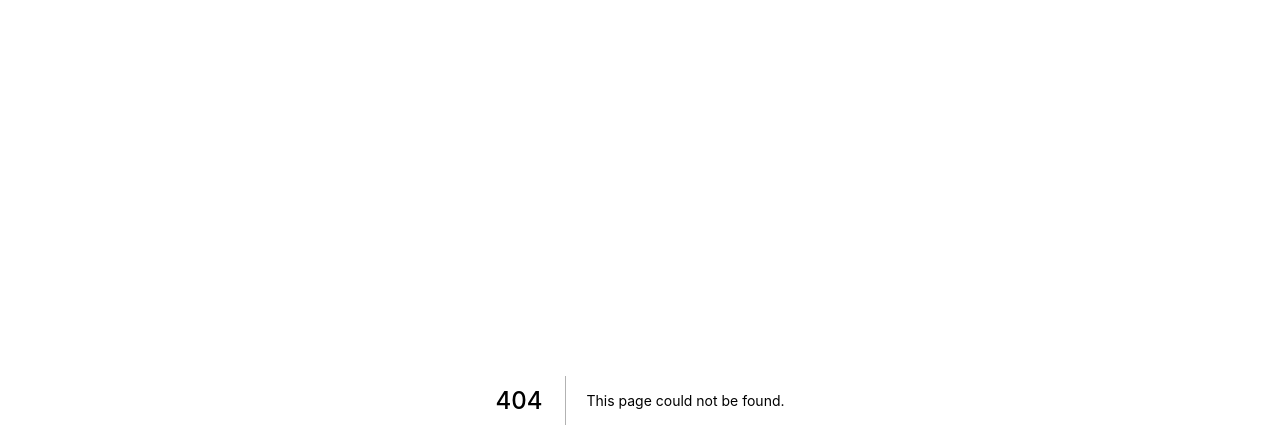
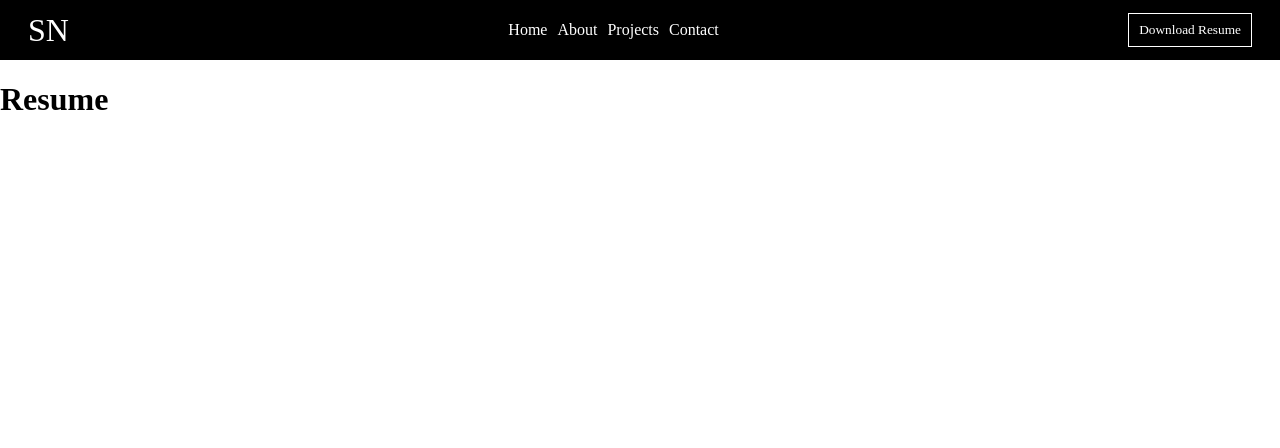
Before and after one commit to shivamnarkar47/NextJS-Tutorial, a Next.js app: page /resume in a window 1280 px wide. Before the commit this address had no page. Shown: the top 448 px of the page. Built offline with nearby package versions, Linux system fonts and the light colour scheme.

Commit message:
Navbar and Pages

```diff
--- a/components/Layout.js
+++ b/components/Layout.js
@@ -1,7 +1,9 @@
-const Layout = () => {
+import styles from '../styles/Layout.module.css';
+
+const Layout = ({ children }) => {
   return (
     <div>
-      <h1>Layout</h1>
+      <main>{children}</main>
     </div>
   );
 };
--- /dev/null
+++ b/components/Nav.js
@@ -0,0 +1,32 @@
+import Link from 'next/link';
+import navStyles from '../styles/Nav.module.css';
+const Nav = () => {
+  return (
+    <div>
+      <nav className={navStyles.nav}>
+        <div className={navStyles.logo}>SN</div>
+        <ul>
+          <li>
+            <Link href="/">Home</Link>
+          </li>
+
+          <li>
+            <Link href="/about">About</Link>
+          </li>
+
+          <li>
+            <Link href="/project">Projects</Link>
+          </li>
+
+          <li>
+            <Link href="/contact">Contact</Link>
+          </li>
+        </ul>
+        <Link href="/resume">
+          <button className={navStyles.button}>Download Resume</button>
+        </Link>
+      </nav>
+    </div>
+  );
+};
+export default Nav;
--- a/pages/_app.js
+++ b/pages/_app.js
@@ -1,7 +1,12 @@
-import '../styles/globals.css'
+import Layout from '../components/Layout';
+import '../styles/globals.css';
 
 function MyApp({ Component, pageProps }) {
-  return <Component {...pageProps} />
+  return (
+    <Layout>
+      <Component {...pageProps} />
+    </Layout>
+  );
 }
 
-export default MyApp
+export default MyApp;
--- a/pages/index.js
+++ b/pages/index.js
@@ -1,4 +1,5 @@
 import Head from 'next/head';
+import Nav from '../components/Nav';
 
 export default function Home() {
   return (
@@ -7,6 +8,7 @@ export default function Home() {
         <title>Next JS Tutorial</title>
         <meta keywords="Coding Programming" />
       </Head>
+      <Nav />
       <h1>Shivam Narkar</h1>
     </div>
   );
--- /dev/null
+++ b/pages/resume.js
@@ -0,0 +1,11 @@
+import Head from 'next/head';
+import Nav from '../components/Nav';
+
+export default function Home() {
+  return (
+    <div>
+      <Nav />
+      <h1>Resume</h1>
+    </div>
+  );
+}
--- /dev/null
+++ b/styles/Layout.module.css
@@ -0,0 +1,7 @@
+.container {
+  height: 100vh;
+  width: 100%;
+  display: flex;
+  flex-direction: column;
+  align-items: center;
+}
--- /dev/null
+++ b/styles/Nav.module.css
@@ -0,0 +1,34 @@
+.nav {
+  width: 100%;
+  height: 60px;
+  padding: 10px 28px;
+  background-color: #000;
+  color: #fff;
+  display: flex;
+  align-items: center;
+  justify-content: space-between;
+}
+
+.logo {
+  font-size: 2rem;
+}
+
+.nav ul {
+  display: flex;
+  justify-content: center;
+  align-items: center;
+  list-style: none;
+}
+
+.nav ul li {
+  margin-right: 10px;
+}
+
+.button {
+  padding: 8px 10px;
+  border: 1px solid #fff;
+  background-color: #000;
+  color: #fff;
+  font-family: 'Poppins';
+  cursor: pointer;
+}
```
Also changed, not shown: pages/about.js (added, +10 -0 lines), pages/contact.js (added, +10 -0 lines), pages/project.js (added, +10 -0 lines), styles/Home.module.css (deleted, +0 -122 lines).
